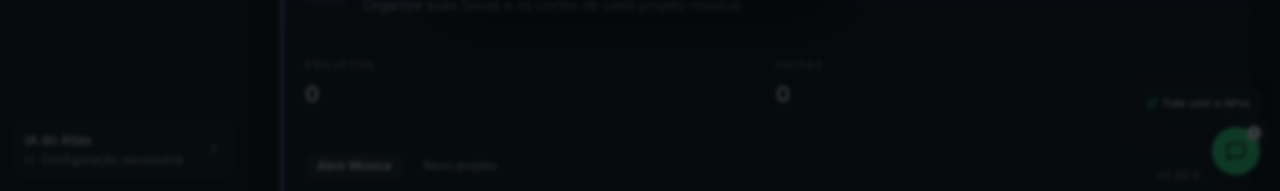
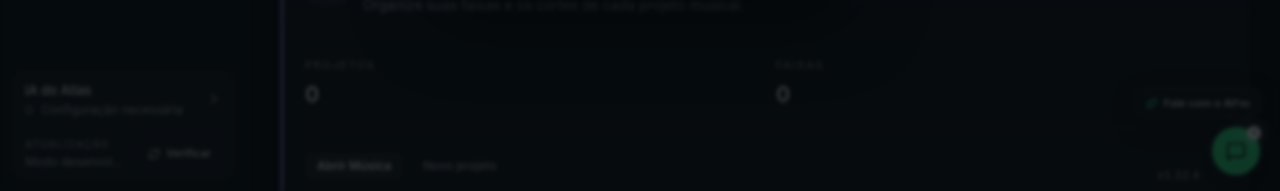
Before and after one commit to MathiasGFuhr/atlas-studio, a React (Vite) app: page / in a window 1280 px wide. Shown: the part 605-796 px from the top of the page. Built offline with nearby package versions, Linux system fonts and the light colour scheme.

Commit message:
Release 1.32.4
Botão Verificar e status de atualização no card da IA do Atlas.

Co-authored-by: Cursor <cursoragent@cursor.com>

```diff
--- a/package.json
+++ b/package.json
@@ -1,7 +1,7 @@
 {
   "name": "atlas-studio",
   "productName": "Atlas Studio",
-  "version": "1.32.3",
+  "version": "1.32.4",
   "description": "Atlas Studio — Produção musical com IA",
   "private": true,
   "main": "dist-electron/main.js",
--- a/src/renderer/components/AtlasAiStatusCard.tsx
+++ b/src/renderer/components/AtlasAiStatusCard.tsx
@@ -1,5 +1,7 @@
-import { ChevronRight, Sparkles } from 'lucide-react'
+import { ChevronRight, RefreshCw, Sparkles } from 'lucide-react'
 import type { AtlasAiStatusView } from '@shared/atlasAiStatus'
+import { updateStateLabel, type AppUpdateStatus } from '@shared/updates'
+import { useAppUpdate } from '../hooks/useAppUpdate'
 import { cn } from '../lib/utils'
 
 const kindDot: Record<AtlasAiStatusView['kind'], string> = {
@@ -16,6 +18,60 @@ const kindText: Record<AtlasAiStatusView['kind'], string> = {
   disconnected: 'text-muted',
 }
 
+function updateStatusLine(status: AppUpdateStatus | null): {
+  label: string
+  tone: 'ok' | 'warn' | 'muted' | 'busy'
+} {
+  if (!status) return { label: '—', tone: 'muted' }
+  switch (status.state) {
+    case 'up-to-date':
+      return {
+        label: `Atualizado · v${status.currentVersion}`,
+        tone: 'ok',
+      }
+    case 'available':
+      return {
+        label: status.availableVersion
+          ? `Nova versão · v${status.availableVersion}`
+          : 'Nova versão disponível',
+        tone: 'warn',
+      }
+    case 'ready':
+      return {
+        label: status.availableVersion
+          ? `Pronta · v${status.availableVersion}`
+          : 'Atualização pronta',
+        tone: 'warn',
+      }
+    case 'downloading':
+      return {
+        label:
+          status.downloadPercent != null
+            ? `Baixando · ${Math.round(status.downloadPercent)}%`
+            : 'Baixando…',
+        tone: 'busy',
+      }
+    case 'checking':
+      return { label: 'Verificando…', tone: 'busy' }
+    case 'error':
+      return { label: 'Falha ao verificar', tone: 'warn' }
+    case 'dev':
+      return { label: 'Modo desenvolvimento', tone: 'muted' }
+    case 'unsupported':
+      return { label: 'Atualizador indisponível', tone: 'muted' }
+    case 'idle':
+      return {
+        label: status.currentVersion ? `v${status.currentVersion}` : 'Aguardando verificação',
+        tone: 'muted',
+      }
+    default:
+      return {
+        label: updateStateLabel(status.state),
+        tone: 'muted',
+      }
+  }
+}
+
 export function AtlasAiStatusCard({
   view,
   onClick,
@@ -25,8 +81,13 @@ export function AtlasAiStatusCard({
   onClick?: () => void
   compact?: boolean
 }) {
+  const { status, busy, check } = useAppUpdate()
+  const updateLine = updateStatusLine(status)
+  const checking = status?.state === 'checking' || busy
+
   if (compact) {
     return (
+      <div className="flex flex-col gap-1.5">
         <button
           type="button"
           data-tour="ai"
@@ -40,16 +101,31 @@ export function AtlasAiStatusCard({
         >
           <Sparkles className="h-4 w-4" />
           <span
-          className={cn(
-            'absolute right-2 top-2 h-2 w-2 rounded-full',
-            kindDot[view.kind],
-          )}
+            className={cn('absolute right-2 top-2 h-2 w-2 rounded-full', kindDot[view.kind])}
           />
         </button>
+        <button
+          type="button"
+          title={updateLine.label}
+          aria-label={`Verificar atualização. ${updateLine.label}`}
+          disabled={checking}
+          onClick={() => void check()}
+          className={cn(
+            'relative flex h-9 w-full items-center justify-center rounded-xl border border-border-soft bg-card-2 text-muted transition-colors',
+            'hover:border-[#334049] hover:text-text disabled:opacity-60',
+          )}
+        >
+          <RefreshCw className={cn('h-3.5 w-3.5', checking && 'animate-spin')} />
+          {updateLine.tone === 'warn' ? (
+            <span className="absolute right-2 top-2 h-1.5 w-1.5 rounded-full bg-accent" />
+          ) : null}
+        </button>
+      </div>
     )
   }
 
   return (
+    <div className="overflow-hidden rounded-xl border border-border-soft bg-card-2">
       <button
         type="button"
         data-tour="ai"
@@ -57,8 +133,8 @@ export function AtlasAiStatusCard({
         aria-label={view.compactLabel}
         onClick={onClick}
         className={cn(
-        'flex w-full items-center justify-between rounded-xl border border-border-soft bg-card-2 px-3 py-2.5 text-left transition-colors',
-        'hover:border-[#334049]',
+          'flex w-full items-center justify-between px-3 py-2.5 text-left transition-colors',
+          'hover:bg-white/[0.02]',
         )}
       >
         <div className="min-w-0 flex-1">
@@ -70,5 +146,38 @@ export function AtlasAiStatusCard({
         </div>
         <ChevronRight className="h-4 w-4 shrink-0 text-muted" />
       </button>
+
+      <div className="flex items-center gap-2 border-t border-border-soft px-3 py-2">
+        <div className="min-w-0 flex-1">
+          <p className="text-[10px] font-semibold uppercase tracking-[0.12em] text-muted-2">
+            Atualização
+          </p>
+          <p
+            className={cn(
+              'mt-0.5 truncate text-xs',
+              updateLine.tone === 'ok' && 'text-accent',
+              updateLine.tone === 'warn' && 'text-warning',
+              updateLine.tone === 'busy' && 'text-muted',
+              updateLine.tone === 'muted' && 'text-muted',
+            )}
+            title={updateLine.label}
+          >
+            {updateLine.label}
+          </p>
+        </div>
+        <button
+          type="button"
+          disabled={checking}
+          onClick={() => void check()}
+          className={cn(
+            'inline-flex shrink-0 items-center gap-1.5 rounded-lg border border-border px-2.5 py-1.5 text-[11px] font-medium text-text transition-colors',
+            'hover:border-[#334049] hover:bg-white/[0.03] disabled:cursor-not-allowed disabled:opacity-60',
+          )}
+        >
+          <RefreshCw className={cn('h-3 w-3', checking && 'animate-spin')} />
+          Verificar
+        </button>
+      </div>
+    </div>
   )
 }
```
Also changed, not shown: 1 other file (tests, documents, lock files or other folders). Lines whose indentation alone changed are shown as unchanged.
